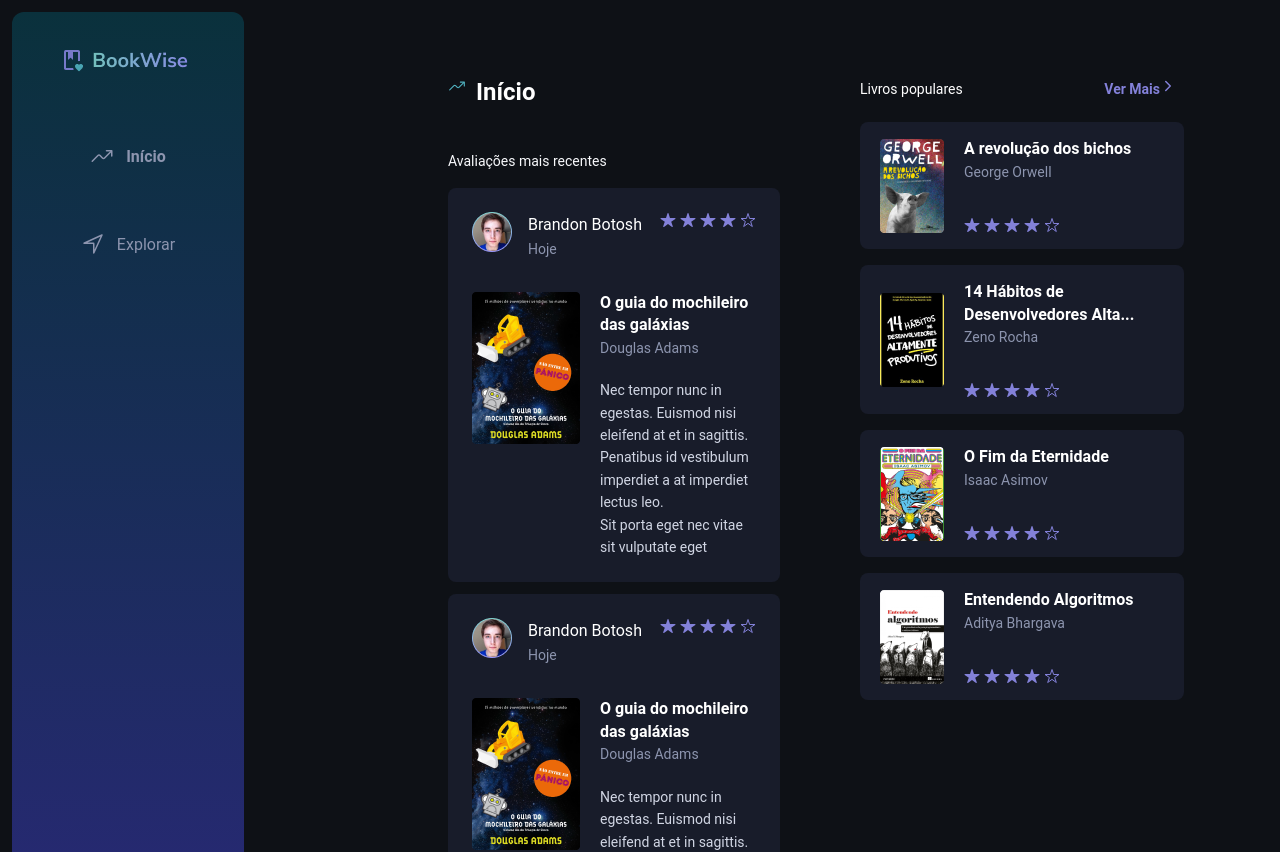
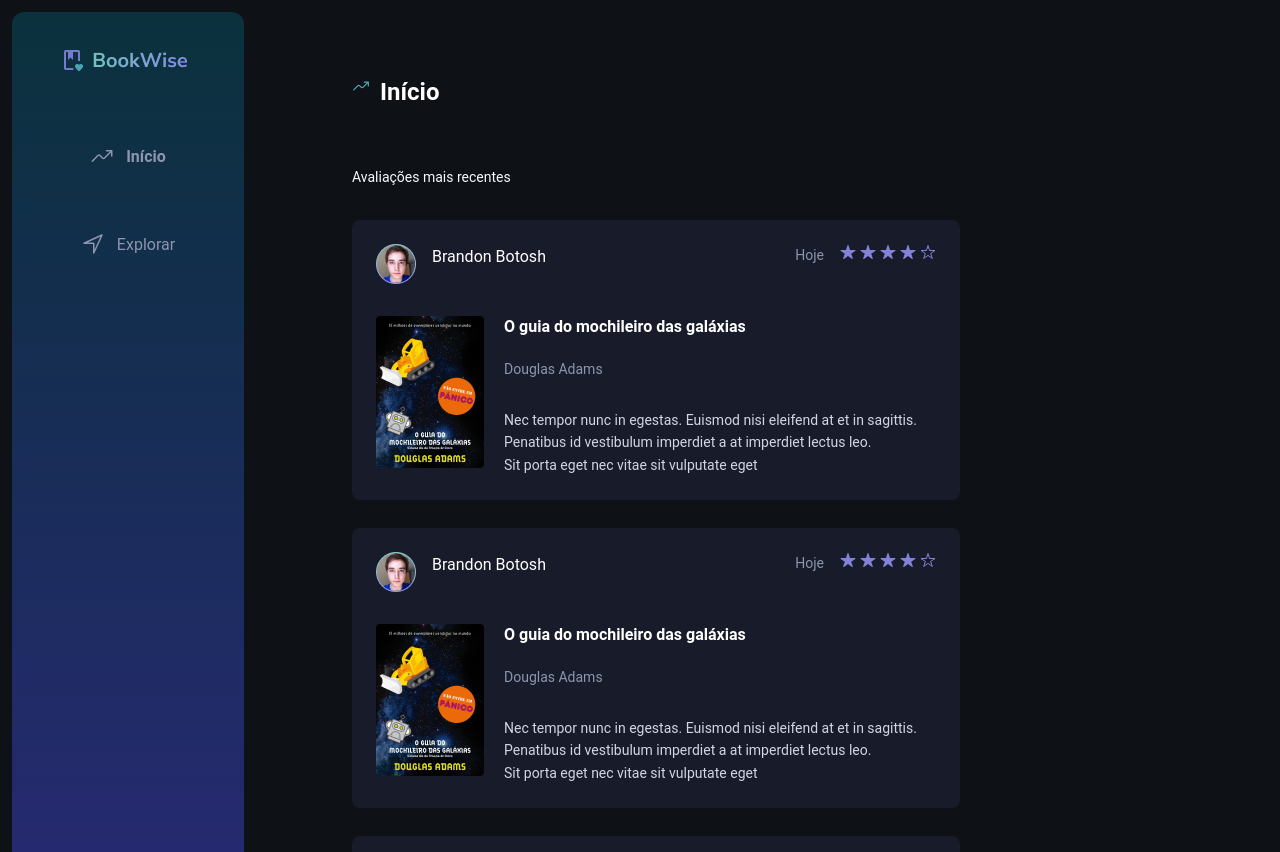
Before and after one commit to EngJao89/ignite-reactjs-bookwise, a Next.js app: page / in a window 1280 px wide. Shown: the top 852 px of the page. Built offline with nearby package versions, Linux system fonts and the light colour scheme.

Commit message:
refactor(bw13-home-refactor): corrige e altera espaçamentos e layout de home

```diff
--- a/src/components/CardComment/index.tsx
+++ b/src/components/CardComment/index.tsx
@@ -1,9 +1,12 @@
+'use client'
+
 import Image from "next/image";
 import { IoStar, IoStarOutline } from "react-icons/io5";
 import Avatar from "../../../public/Avatar.png";
 import Book1 from "../../../public/books/Book-Douglas-Adams.png"
 import {
   AuthorName,
+  BookDescription,
   BookName,
   CardContainer,
   CardHeader,
@@ -23,10 +26,12 @@ export function CardComment() {
             alt="Avatar"
             src={Avatar}
           />
+
           <TextName>
             Brandon Botosh
+          </TextName>
+
           <TextDate>Hoje</TextDate>
-          </TextName>
 
           <RateContainer>
             <IoStar size={16} color={'#8381D9'} />
@@ -37,10 +42,17 @@ export function CardComment() {
           </RateContainer>
         </CardHeader>
 
+        <BookDescription>
+          <Image
+            alt="Book1"
+            src={Book1}
+          />
+
           <Content>
-          <Image alt="Book1" src={Book1}/>
             <BookName>
               O guia do mochileiro das galáxias
+            </BookName>
+
             <AuthorName>Douglas Adams</AuthorName>
 
             <TextComment>
@@ -48,19 +60,22 @@ export function CardComment() {
               Penatibus id vestibulum imperdiet a at imperdiet lectus leo.<br/>
               Sit porta eget nec vitae sit vulputate eget
             </TextComment>
-          </BookName>
           </Content>
+        </BookDescription>
       </CardContainer>
+
       <CardContainer>
         <CardHeader>
           <Image
             alt="Avatar"
             src={Avatar}
           />
+
           <TextName>
             Brandon Botosh
+          </TextName>
+
           <TextDate>Hoje</TextDate>
-          </TextName>
 
           <RateContainer>
             <IoStar size={16} color={'#8381D9'} />
@@ -71,10 +86,17 @@ export function CardComment() {
           </RateContainer>
         </CardHeader>
 
+        <BookDescription>
+          <Image
+            alt="Book1"
+            src={Book1}
+          />
+
           <Content>
-          <Image alt="Book1" src={Book1}/>
             <BookName>
               O guia do mochileiro das galáxias
+            </BookName>
+
             <AuthorName>Douglas Adams</AuthorName>
 
             <TextComment>
@@ -82,19 +104,22 @@ export function CardComment() {
               Penatibus id vestibulum imperdiet a at imperdiet lectus leo.<br/>
               Sit porta eget nec vitae sit vulputate eget
             </TextComment>
-          </BookName>
           </Content>
+        </BookDescription>
       </CardContainer>
+
       <CardContainer>
         <CardHeader>
           <Image
             alt="Avatar"
             src={Avatar}
           />
+
           <TextName>
             Brandon Botosh
+          </TextName>
+
           <TextDate>Hoje</TextDate>
-          </TextName>
 
           <RateContainer>
             <IoStar size={16} color={'#8381D9'} />
@@ -105,10 +130,17 @@ export function CardComment() {
           </RateContainer>
         </CardHeader>
 
+        <BookDescription>
+          <Image
+            alt="Book1"
+            src={Book1}
+          />
+
           <Content>
-          <Image alt="Book1" src={Book1}/>
             <BookName>
               O guia do mochileiro das galáxias
+            </BookName>
+
             <AuthorName>Douglas Adams</AuthorName>
 
             <TextComment>
@@ -116,8 +148,8 @@ export function CardComment() {
               Penatibus id vestibulum imperdiet a at imperdiet lectus leo.<br/>
               Sit porta eget nec vitae sit vulputate eget
             </TextComment>
-          </BookName>
           </Content>
+        </BookDescription>
       </CardContainer>
     </>
   )
--- a/src/components/CardComment/styles.ts
+++ b/src/components/CardComment/styles.ts
@@ -20,7 +20,7 @@ export const CardHeader = styled.div`
   align-self: stretch;
 `;
 
-export const TextName = styled.p`
+export const TextName = styled.span`
   color: ${(props) => props.theme.white};
   font-family: 'Roboto';
   font-size: 16px;
@@ -28,12 +28,10 @@ export const TextName = styled.p`
   font-weight: 400;
   line-height: 160%; /* 25.6px */
   display: flex;
-  flex-direction: column;
-  align-items: flex-start;
   flex: 1 0 0;
 `;
 
-export const TextDate = styled.p`
+export const TextDate = styled.h5`
   color: ${(props) => props.theme['gray-400']};
   font-family: 'Roboto';
   font-size: 14px;
@@ -48,14 +46,24 @@ export const RateContainer = styled.div`
   gap: 4px;
 `;
 
+export const BookDescription = styled.div`
+  display: flex;
+  flex-direction: row;
+  flex: 1 0 0;
+  justify-content: flex-start;
+  align-self: stretch;
+  gap: 20px;
+`;
+
 export const Content = styled.div`
   display: flex;
+  flex-direction: column;
   align-items: flex-start;
   gap: 20px;
   align-self: stretch;
 `;
 
-export const BookName = styled.a`
+export const BookName = styled.span`
   color: ${(props) => props.theme.white};
   font-family: 'Roboto';
   font-size: 16px;
@@ -73,12 +81,12 @@ export const AuthorName = styled.p`
   line-height: 160%; /* 22.4px */
 `;
 
-export const TextComment = styled.p`
+export const TextComment = styled.h5`
   color: ${(props) => props.theme['gray-300']};
   font-family: 'Roboto';
   font-size: 14px;
   font-style: normal;
   font-weight: 400;
   line-height: 160%; /* 22.4px */
-  padding-top: 20px;
+  padding-top: 8px;
 `;
--- a/src/components/Categories/styles.ts
+++ b/src/components/Categories/styles.ts
@@ -17,7 +17,7 @@ export const TagCard = styled.span`
   border-color: ${(props) => props.theme['purple-100']};
 `;
 
-export const TextTag = styled.p`
+export const TextTag = styled.h3`
   color: ${(props) => props.theme['purple-100']};
   font-family: 'Roboto';
   font-size: 16px;
--- a/src/components/TrendingBooks/styles.ts
+++ b/src/components/TrendingBooks/styles.ts
@@ -48,7 +48,7 @@ export const CardBook = styled.div`
   border-radius: 8px;
 `;
 
-export const CardBookTitle = styled.p`
+export const CardBookTitle = styled.span`
 color: ${(props) => props.theme.white};
 font-family: 'Roboto';
 font-size: 16px;
@@ -57,7 +57,7 @@ font-weight: 700;
 line-height: 140%; /* 22.4px */
 `;
 
-export const BookAuthor = styled.p`
+export const BookAuthor = styled.h5`
   color: ${(props) => props.theme['gray-400']};
   font-family: 'Roboto';
   font-size: 14px;
--- a/src/pages/explore/styles.ts
+++ b/src/pages/explore/styles.ts
@@ -75,7 +75,7 @@ export const BookContent = styled.div`
   gap: 20px;
 `;
 
-export const BookTitle = styled.p`
+export const BookTitle = styled.span`
   color: ${(props) => props.theme.white};
   font-family: 'Roboto';
   font-size: 16px;
--- a/src/pages/index.tsx
+++ b/src/pages/index.tsx
@@ -6,6 +6,7 @@ import {
   Container,
   ContainerHeader,
   ContainerTrend,
+  ContentBook,
   TextHeader,
   TextSubtitle
 } from "./styles";
@@ -30,18 +31,20 @@ export default function Home() {
               />
               Início
             </TextHeader>
+          </ContainerHeader>
 
+          <ContentBook>
             <TextSubtitle>
               Avaliações mais recentes
             </TextSubtitle>
 
             <CardComment />
-          </ContainerHeader>
+          </ContentBook>
+        </Container>
 
-          <ContainerTrend>
-            <TrendingBooks />
-          </ContainerTrend>
-        </Container>
+        <ContainerTrend>
+          <TrendingBooks />
+        </ContainerTrend>
       </DefaultLayout>
     </>
   )
--- a/src/pages/login/styles.ts
+++ b/src/pages/login/styles.ts
@@ -18,7 +18,7 @@ export const MainSection = styled.section`
   text-align: center;
 `;
 
-export const SubTitleSection = styled.section`
+export const SubTitleSection = styled.span`
   color: ${(props) => props.theme['gray-200']};
   font-family: 'Roboto';
   font-size: 16px;
--- a/src/pages/styles.ts
+++ b/src/pages/styles.ts
@@ -2,17 +2,18 @@ import styled from "styled-components";
 
 export const Container = styled.main`
   display: flex;
-  flex-direction: space-between;
+  flex-direction: column;
   gap: 16px;
 `;
 
 export const ContainerHeader = styled.div`
   display: flex;
-  flex-direction: column;
-  margin-left: 96px;
+  width: 146px;
+  align-items: center;
+  gap: 12px;
 `;
 
-export const TextHeader = styled.p`
+export const TextHeader = styled.span`
   color: ${(props) => props.theme.white};
   font-family: 'Roboto';
   font-size: 24px;
@@ -22,7 +23,15 @@ export const TextHeader = styled.p`
   gap: 16px;
 `;
 
-export const TextSubtitle = styled.p`
+export const ContentBook = styled.div`
+  display: flex;
+  width: 608px;
+  flex-direction: column;
+  align-items: flex-start;
+  gap: 16px;
+`;
+
+export const TextSubtitle = styled.span`
   color: ${(props) => props.theme['gray-100']};
   font-family: 'Roboto';
   font-size: 14px;
@@ -33,4 +42,10 @@ export const TextSubtitle = styled.p`
   margin-bottom: 16px;
 `;
 
-export const ContainerTrend = styled.div``;
+export const ContainerTrend = styled.div`
+  display: flex;
+  width: 324px;
+  flex-direction: column;
+  align-items: flex-start;
+  gap: 16px;
+`;
```
Lines whose indentation alone changed are shown as unchanged.
